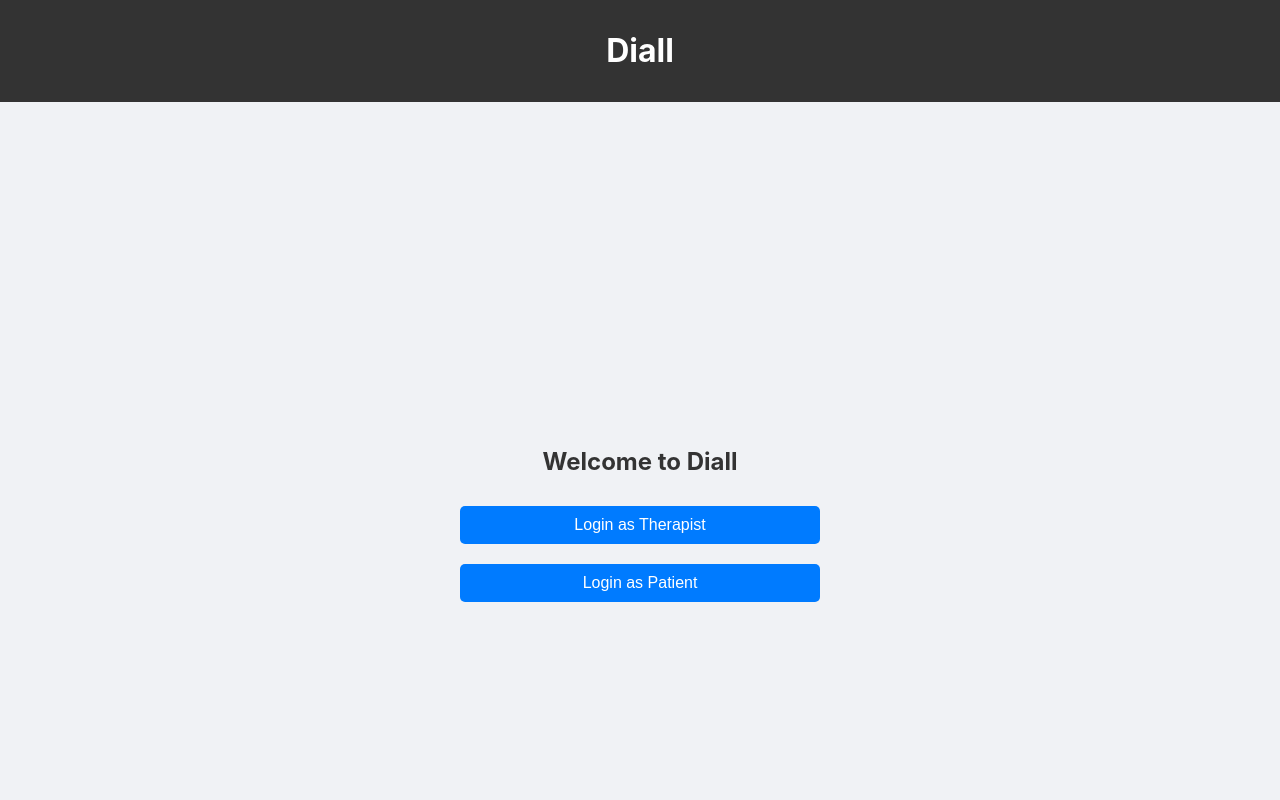
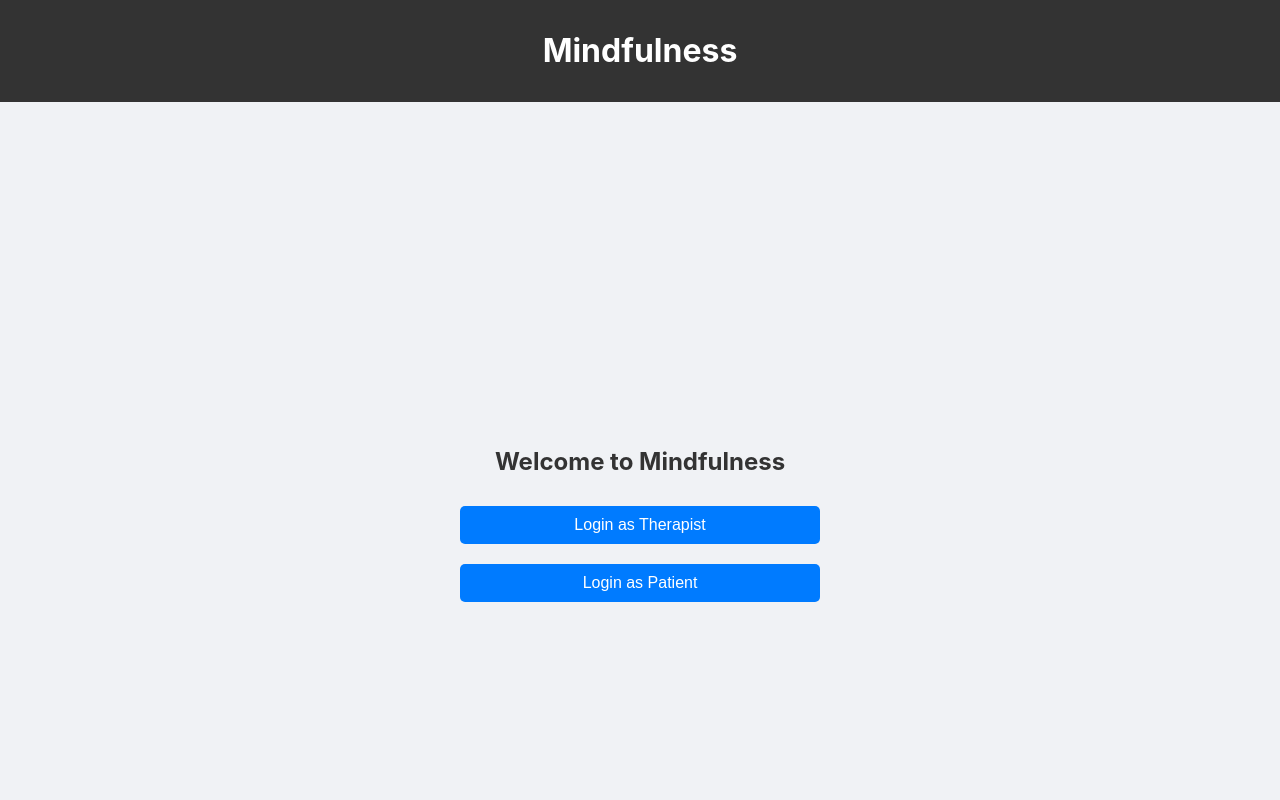
Before and after one commit to Sowri19/DiallHackathon, a React (Create React App) app: page / in a window 1280 px wide. Shown: the top 800 px of the page. Built offline with nearby package versions, Linux system fonts and the light colour scheme.

Commit message:
Update header titles in Home and MoodTracker components

```diff
--- a/src/components/Home.jsx
+++ b/src/components/Home.jsx
@@ -31,7 +31,7 @@ const Home = () => {
 
   return (
     <div style={styles.container}>
-      <h1 style={styles.header}>Welcome to Diall</h1>
+      <h1 style={styles.header}>Welcome to Mindfulness</h1>
       <div style={styles.content}>
         {!showLoginForm && (
           <div style={styles.buttonContainer}>
--- a/src/components/MoodTracker.jsx
+++ b/src/components/MoodTracker.jsx
@@ -5,7 +5,7 @@ const MoodTracker = () => {
   return (
     <div>
       <header style={headerStyle}>
-        <h1>Diall</h1>
+        <h1>Mindfulness</h1>
       </header>
       <Home />
       <footer style={footerStyle}>
```
